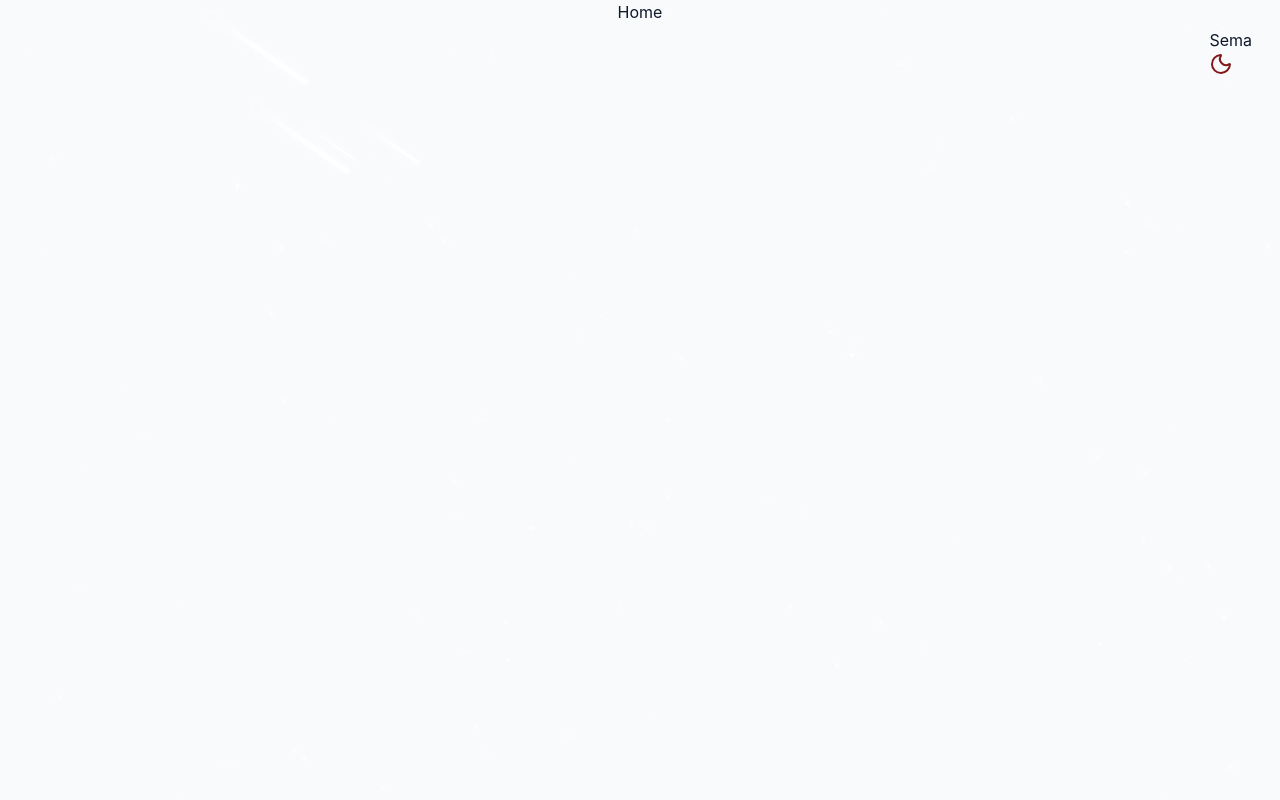
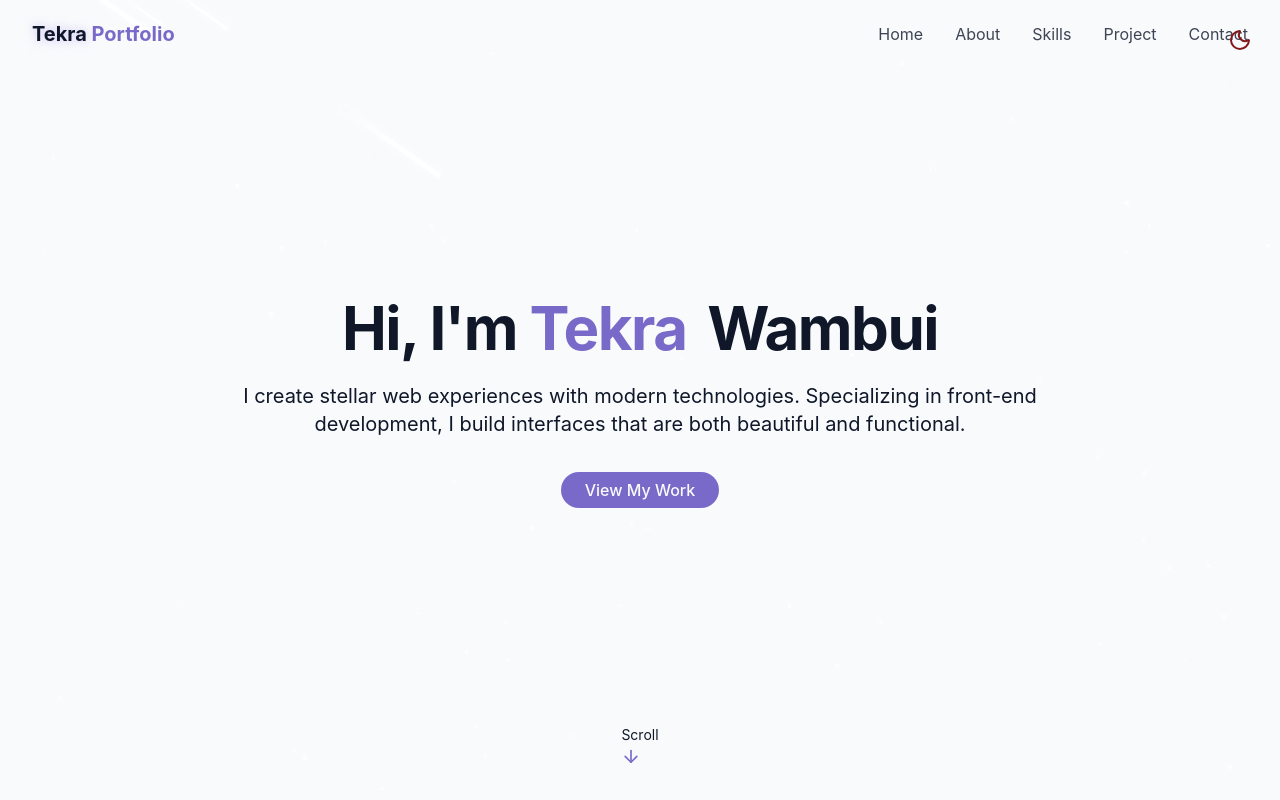
Before and after one commit to WeruTekra/portfolio, a React app: page / in a window 1280 px wide. Built offline with nearby package versions, Linux system fonts and the light colour scheme; the HTML template or start-up script is replaced by a standard one.

Commit message:
The hero section showing my name and description

```diff
--- /dev/null
+++ b/src/components/HeroSection.jsx
@@ -0,0 +1,46 @@
+// To Do
+// animate-fade-in
+
+import { ArrowDown } from "lucide-react";
+
+
+export const HeroSection = () => {
+    return (
+        <section
+            id="hero"
+            className="relative min-h-screen flex flex-col items-center justify-center px-4"
+        >
+            <div className="container max-w-4xl mx-auto text-center z-10">
+                <div className="space-y-6">
+                    <h1 className="text-4xl md:text-6xl font-bold tracking-tight">
+                        <span className="opacity-0 animate-fade-in">Hi, I'm</span>
+                        <span className="text-primary opacity-0 animate-fade-in-delay-1">
+                            {" "}
+                            Tekra
+                        </span>
+                        <span className="text-gradient ml-2 opacity-0 animate-fade-in-delay-2">
+                            {" "}
+                            Wambui
+                        </span>
+                    </h1>
+                    <p className="text-lg md:text-xl text-muted-foreground max-2-2xl mx-auto opacity-0 animate-fade-in-delay-3">
+                        I create stellar web experiences with modern technologies. Specializing in front-end development, I build interfaces that are both beautiful and functional.
+                    </p>
+                    <div className="pt-4 opacity-0 animate-fade-in-delay-4">
+                        <a href="#projects"
+                            className="cosmic-button"
+                        >
+                            View My Work
+                        </a>
+                    </div>
+                </div>
+            </div>
+
+            {/* To scroll below */}
+            <div className="absolute bottom-8 left=1/2 transform-translate-x-1/2 flex-col items-center animate-bounce">
+                <span className="text-sm text-muted-foreground mb-2">Scroll</span>
+                <ArrowDown className="h-5 w-5 text-primary" />
+            </div>
+        </section>
+    );
+};
--- /dev/null
+++ b/src/components/Navbar.jsx
@@ -0,0 +1,93 @@
+import { cn } from "@/lib/utils";
+import { Menu, X } from "lucide-react";
+import { useEffect, useState } from "react";
+
+// List of links in the Navbar
+const navItems = [
+    { name: "Home", href: "#hero" },
+    { name: "About", href: "#about" },
+    { name: "Skills", href: "#skills" },
+    { name: "Project", href: "#projects" },
+    { name: "Contact", href: "#contact" },
+];
+
+export const Navbar = () => {
+    const [isScrolled, setIsScrolled] = useState(false);
+    const [isMenuOpen, setIsMenuOpen] = useState(false);
+
+    useEffect(() => {
+        const handleScroll = () => {
+            setIsScrolled(window.screenY > 10);
+        }
+
+        window.addEventListener("scroll", handleScroll)
+        return () => window.removeEventListener("scroll", handleScroll);
+    }, []);
+
+    return (
+        <nav className={cn("fixed w-full z-40 transition-all duration-300",
+            isScrolled ? "py-3 bg-background/80 backdrop-blur-md shadow-xs" : "py-5"
+        )}
+        >
+            <div className="container flex items-center justify-between">
+                <a
+                    className="text-xl font-bold text-primary flex items-center"
+                    href="#hero"
+                >
+                    <span className="relative z-10">
+                        <span className="text-glow text-foreground">Tekra</span>{" "}
+                        Portfolio
+                    </span>
+                </a>
+
+                {/* desktop nav */}
+                <div className="hidden md:flex space-x-8">
+                    {navItems.map((item, key) => (
+                        <a
+                            key={key}
+                            href={item.href}
+                            className="text-foreground/80 hover:text-primary transition-colors duration-300"
+                        >
+                            {item.name}
+                        </a>
+                    ))}
+                </div>
+
+                {/* mobile nav */}
+
+                {/* Button to manually open and close the menu */}
+                <button
+                    onClick={() => setIsMenuOpen((prev) => !prev)}
+                    className="md:hidden p-2 text-foreground z-50"
+                    aria-label={isMenuOpen ? "Close Menu" : "Open Menu"}
+                >
+                    {isMenuOpen ? <X size={24} /> : <Menu size={24} />}
+                </button>
+
+                <div
+                    className={cn(
+                        "fixed inset-0 bg-background/95 backdrop-blur-md z-40 flex flex-col items-center justify-center",
+                        "transition-all duration-300 md:hidden",
+                        isMenuOpen
+                            ? "opacity-100 pointer-events-auto"
+                            : "opacity-0 pointer-events-none"
+                    )}
+                >
+
+                    <div className="flex flex-col space-y-8 text-xl">
+                        {navItems.map((item, key) => (
+                            <a
+                                key={key}
+                                href={item.href}
+                                className="text-foreground/80 hover:text-primary transition-colors duration-300"
+                                onClick={() => setIsMenuOpen(false)}
+                            >
+                                {item.name}
+                            </a>
+                        ))}
+                    </div>
+                </div>
+            </div>
+        </nav>
+    );
+};
--- a/src/components/ThemeToggle.jsx
+++ b/src/components/ThemeToggle.jsx
@@ -40,7 +40,7 @@
                 "focus:outlin-hidden"
             )}
         >
-            {" Sema "}
+            {" "}
             {isDarkMode ? (
                 <Sun className="h-6 w-6 text-yellow-300" />
             ) : (
--- a/src/index.css
+++ b/src/index.css
@@ -6,19 +6,32 @@
   --color-foreground: hsl(var(--foreground));
 
 
-  --color-primary: hsl(var(primary));
+  --color-primary: hsl(var(--primary));
   --color-primary-foreground: hsl(var(--primary-foreground));
 
   --color-card: hsl(var(--card));
 
   --animate-float: float 6s ease-in-out infinite;
   --animate-pulse-subtle: pulse-subtle 4s ease-in-out infinite;
-  --animate-fade-in: fade-in 0.7s ease-out fowards;
-  --animate-fade-in-delay-1: fade-in 0.7s ease-out 0.2s fowards;
-  --animate-fade-in-delay-2: fade-in 0.7s ease-out 0.4s fowards;
-  --animate-fade-in-delay-3: fade-in 0.7s ease-out 0.6s fowards;
-  --animate-fade-in-delay-4: fade-in 0.7s ease-out 0.8s fowards;
+  --animate-fade-in: fade-in 0.7s ease-out forwards;
+  --animate-fade-in-delay-1: fade-in 0.7s ease-out 0.2s forwards;
+  --animate-fade-in-delay-2: fade-in 0.7s ease-out 0.4s forwards;
+  --animate-fade-in-delay-3: fade-in 0.7s ease-out 0.6s forwards;
+  --animate-fade-in-delay-4: fade-in 0.7s ease-out 0.8s forwards;
   --animate-meteor: meteor 5s linear infinite;
+
+
+  @keyframes float {
+
+    0%,
+    100% {
+      transform: translateY(0);
+    }
+
+    50% {
+      transform: translateY(-10px);
+    }
+  }
 
   @keyframes pulse-subtle {
 
--- a/src/pages/Home.jsx
+++ b/src/pages/Home.jsx
@@ -1,11 +1,13 @@
 import { ThemeToggle } from "../components/ThemeToggle";
 import { StarBackground } from "../components/StarBackground";
+import { Navbar } from "../components/Navbar";
+import { HeroSection } from "../components/HeroSection";
+
 
 export const Home = () => {
 
     return (
         <div className="min-h-screen bg-background text-foreground overflow-x-hidden">
-            Home
 
             {/* Theme Toggle to change from dark to light mode */}
             <ThemeToggle />
@@ -14,10 +16,15 @@
             <StarBackground />
 
             {/* Navbar */}
+            <Navbar />
 
             {/* Main content */}
+            <main>
+                <HeroSection />
+            </main>
 
             {/* Footer */}
+
         </div>
     );
 
```
